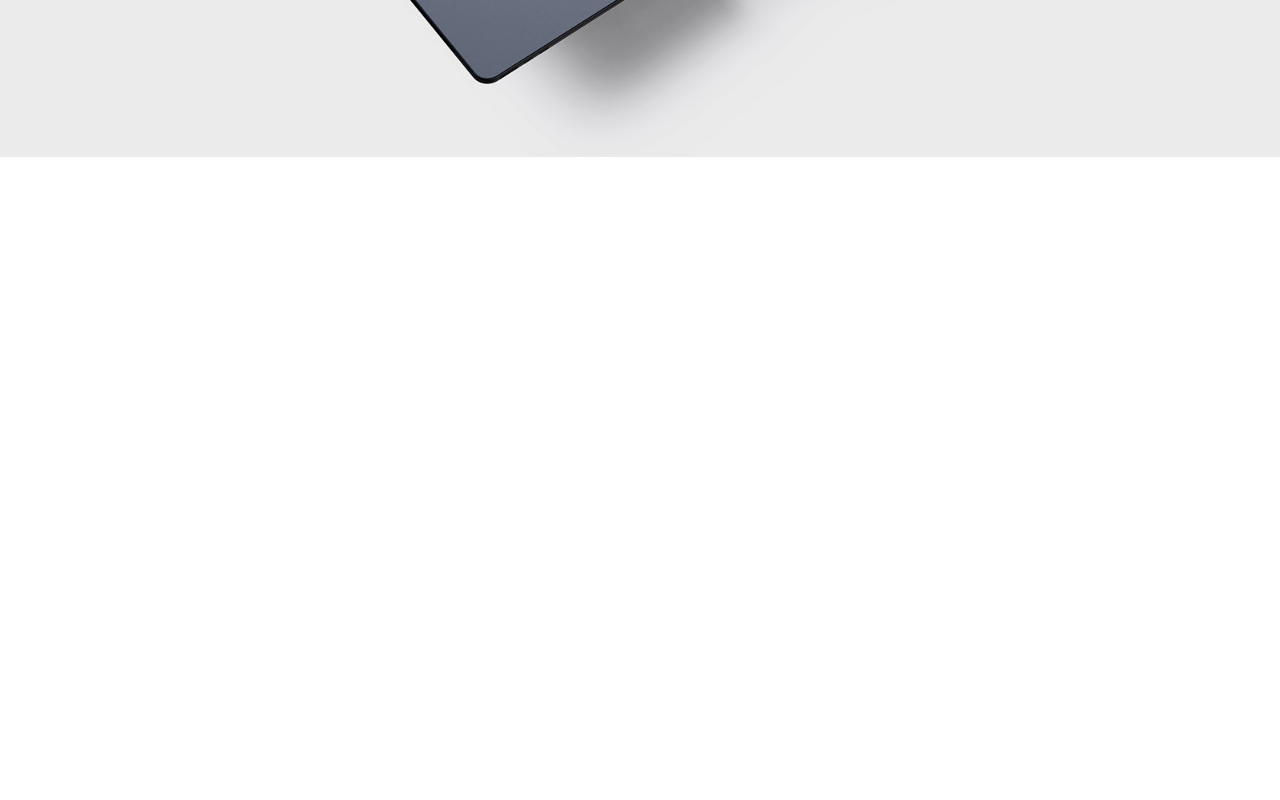
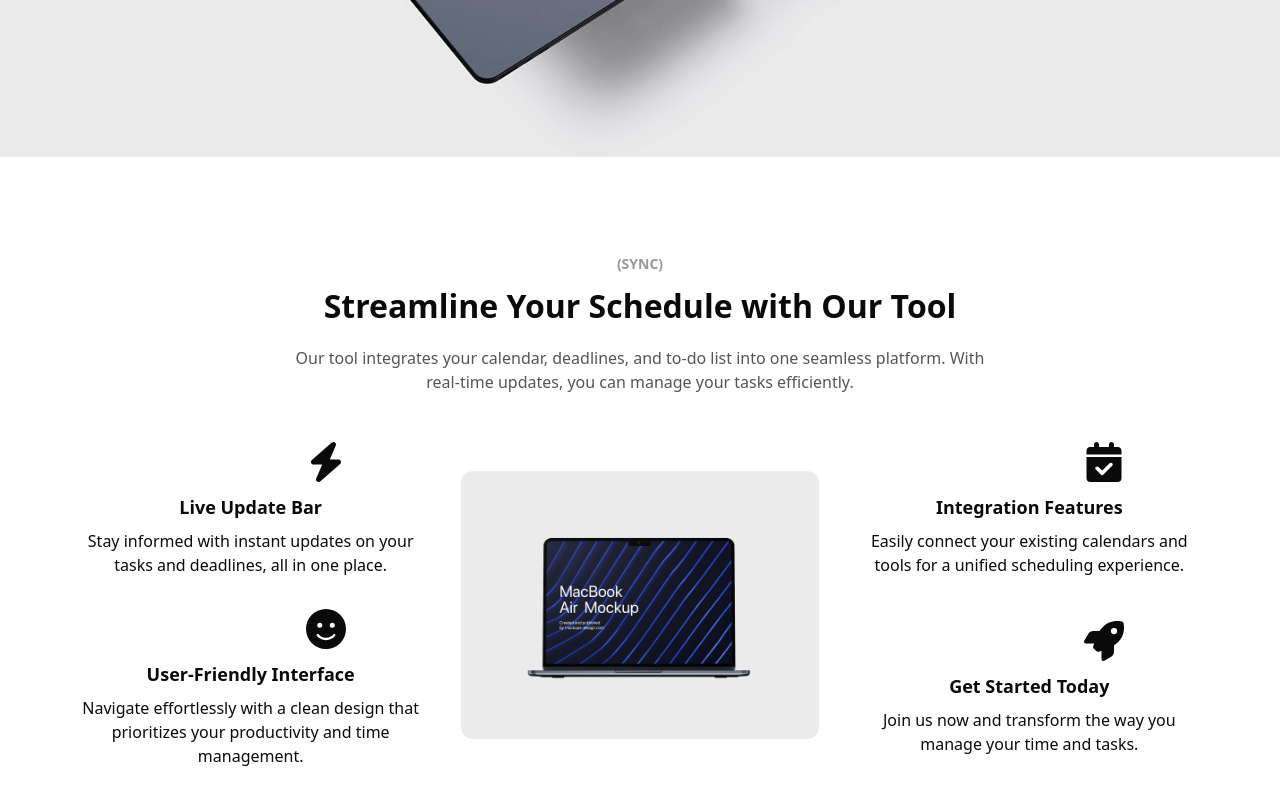
Before and after one commit to ImHyper01/Nexgenda, a Next.js app: page / in a window 1280 px wide. Shown: the part 743-1543 px from the top of the page. Before the commit the page ends 900 px from the top, so only its background shows below. Built offline with nearby package versions, Linux system fonts and the light colour scheme.

Commit message:
benefits done

```diff
--- a/package.json
+++ b/package.json
@@ -9,6 +9,8 @@
     "lint": "next lint"
   },
   "dependencies": {
+    "@fortawesome/free-solid-svg-icons": "^6.7.2",
+    "@fortawesome/react-fontawesome": "^0.2.2",
     "@radix-ui/react-label": "^2.1.2",
     "class-variance-authority": "^0.7.1",
     "clsx": "^2.1.1",
--- a/src/app/page.tsx
+++ b/src/app/page.tsx
@@ -1,6 +1,7 @@
 import React from "react";
 import Header from '../components/header';
 import Landing from '../components/Landing';
+import Benefits from '../components/Benefits';
 
 export default function index() {
 
@@ -8,6 +9,7 @@ export default function index() {
     <div>
       <Header />
       <Landing />
+      <Benefits />
    </div>
   )
 }
--- /dev/null
+++ b/src/components/Benefits/index.jsx
@@ -0,0 +1,47 @@
+import React from "react";
+import styles from './style.module.scss';
+import { FontAwesomeIcon } from '@fortawesome/react-fontawesome';
+import { faBolt, faCalendarCheck, faSmile, faRocket } from '@fortawesome/free-solid-svg-icons';
+
+export default function Benefits() {
+    return (
+        <div className={styles.wrapper}>
+            <p className={styles.logo}>(Sync)</p>
+            <h1 className={styles.title}>Streamline Your Schedule with Our Tool</h1>
+            <p className={styles.subtitle}>
+                Our tool integrates your calendar, deadlines, and to-do list into one seamless platform.
+                With real-time updates, you can manage your tasks efficiently.
+            </p>
+
+            <div className={styles.grid}>
+                <div className={styles.item}>
+                    <FontAwesomeIcon className={styles.icon} icon={faBolt} />
+                    <h4 className={styles.h4}>Live Update Bar</h4>
+                    <p>Stay informed with instant updates on your tasks and deadlines, all in one place.</p>
+                </div>
+
+                <div className={styles.item}>
+                    <FontAwesomeIcon className={styles.icon} icon={faCalendarCheck} />
+                    <h4 className={styles.h4} >Integration Features</h4>
+                    <p>Easily connect your existing calendars and tools for a unified scheduling experience.</p>
+                </div>
+
+                <div className={styles.imageContainer}>
+                    <img src="/opimg/mockupfu.jpg" alt="Tool Preview" />
+                </div>
+
+                <div className={styles.item}>
+                    <FontAwesomeIcon className={styles.icon} icon={faSmile} />
+                    <h4 className={styles.h4}>User-Friendly Interface</h4>
+                    <p>Navigate effortlessly with a clean design that prioritizes your productivity and time management.</p>
+                </div>
+
+                <div className={styles.item}>
+                    <FontAwesomeIcon className={styles.icon} icon={faRocket} />
+                    <h4 className={styles.h4}>Get Started Today</h4>
+                    <p>Join us now and transform the way you manage your time and tasks.</p>
+                </div>
+            </div>
+        </div>
+    );
+}
--- /dev/null
+++ b/src/components/Benefits/style.module.scss
@@ -0,0 +1,62 @@
+.wrapper {
+    text-align: center;
+    padding: 2rem;
+    max-width: 1200px;
+    margin: 0 auto;
+    margin-top: 5%;
+  }
+
+  .logo {
+    font-weight: bold;
+    font-size: 14px;
+    text-transform: uppercase;
+    margin-bottom: 0.5rem;
+    opacity: 0.6;
+    color: #555;
+  }
+
+  .title {
+    font-size: 32px;
+    font-weight: 800;
+    margin-bottom: 1rem;
+  }
+
+  .subtitle {
+    font-size: 16px;
+    max-width: 700px;
+    margin: 0 auto 3rem;
+    color: #555;
+  }
+
+  .grid {
+    display: grid;
+    grid-template-columns: repeat(3, 1fr);
+    gap: 2rem;
+    align-items: center;
+  }
+
+  .item {
+    text-align: center;
+  }
+
+  .icon {
+    width: 40px;
+    height: 40px;
+    margin-bottom: 0.5rem;
+    margin-left: 42%;
+  }
+
+  .imageContainer {
+    grid-column: 2 / 3;
+    grid-row: 1 / 3;
+    img {
+      width: 100%;
+      border-radius: 12px;
+    }
+  }
+
+  .h4 {
+    font-size: 18px;
+    font-weight: bold;
+    margin-bottom: 0.5rem;
+  }
```
Also changed, not shown: public/opimg/mockupfu.jpg (added), 1 other file (tests, documents, lock files or other folders).
